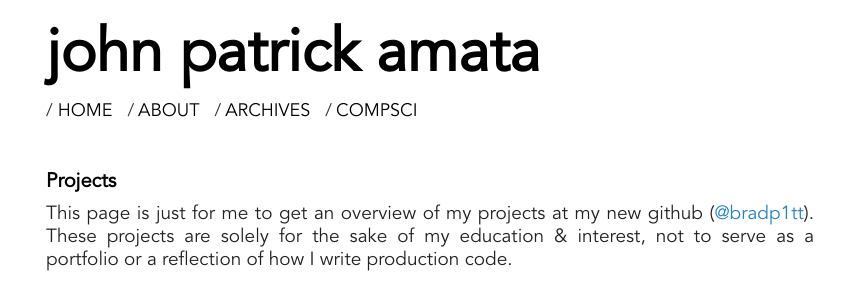
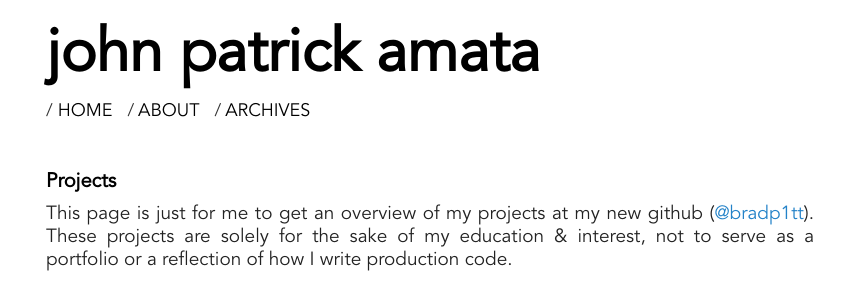
Before and after one commit to jpamata/jpamata.github.io, a Jekyll site: the page built from projects.md, in a window 1280 px wide. Shown: the top 290 px of the page, without its empty margins (210-1054 px from the left). Built offline with Jekyll 4.4.1, drawn with Linux system fonts in a browser that asks for light colours.

Commit message:
Update header.html

```diff
--- a/_includes/header.html
+++ b/_includes/header.html
@@ -5,9 +5,9 @@
         <!--Change the  URL here if working on an absolute domain-->
         <li>/ <a href="http://johnamata.com/">Home</a> / </li>
         <li><a href="http://johnamata.com/about">About</a> / </li>
-        <li><a href="{{ "/archives" | prepend: site.url }}">Archives</a> / <span class="u-separate"></span></li>
+        <li><a href="{{ "/archives" | prepend: site.url }}">Archives</a> <span class="u-separate"></span></li>
         <!--- <li><a href="https://johnamata.com/projects">Projects</a> / </li> -->
-        <li><a href="https://johnpatrickamata.blogspot.com/">COMPSCI</a></li>
+        <!-- <li><a href="https://johnpatrickamata.blogspot.com/">COMPSCI-BLOG</a></li> -->
 
         <!---
         {% if site.owner.github %}
```
